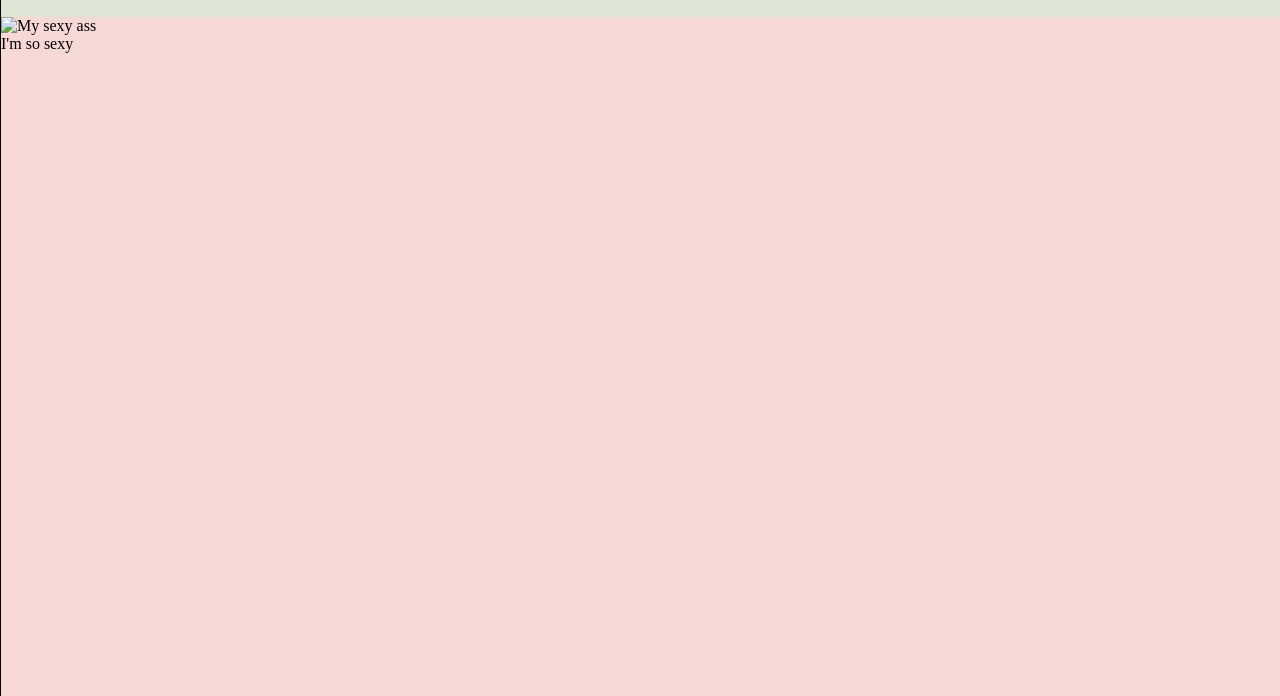
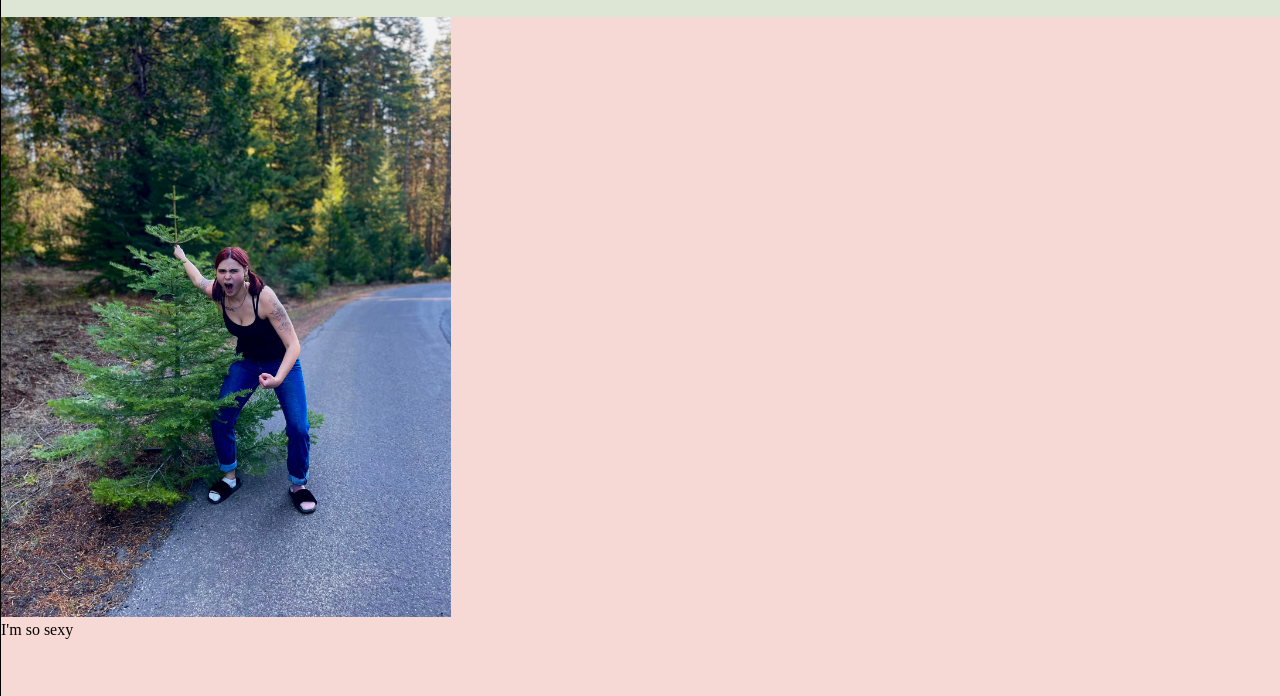
Before and after one commit to liv-long-and-prosper/grind-daily, a plain HTML site: page index.html in a window 1280 px wide. Shown: the part 104-800 px from the top of the page. Drawn offline with Linux system fonts and the light colour scheme.

Commit message:
look at that
sweet ass

```diff
--- a/index.html
+++ b/index.html
@@ -23,7 +23,7 @@
         </div>
       </div>
       <div class="container3">
-        <img src="C:\Users\th3wa\Pictures\Photos of Liv\Flexingwtree.jpg" alt="My sexy ass" height="600px">
+        <img src="Flexingwtree.jpg" alt="My sexy ass" height="600px">
         <p>I'm so sexy</p>
         <!-- <div class="affirmations"> -->
         </div>
```
Also changed, not shown: Flexingwtree.jpg (added).
